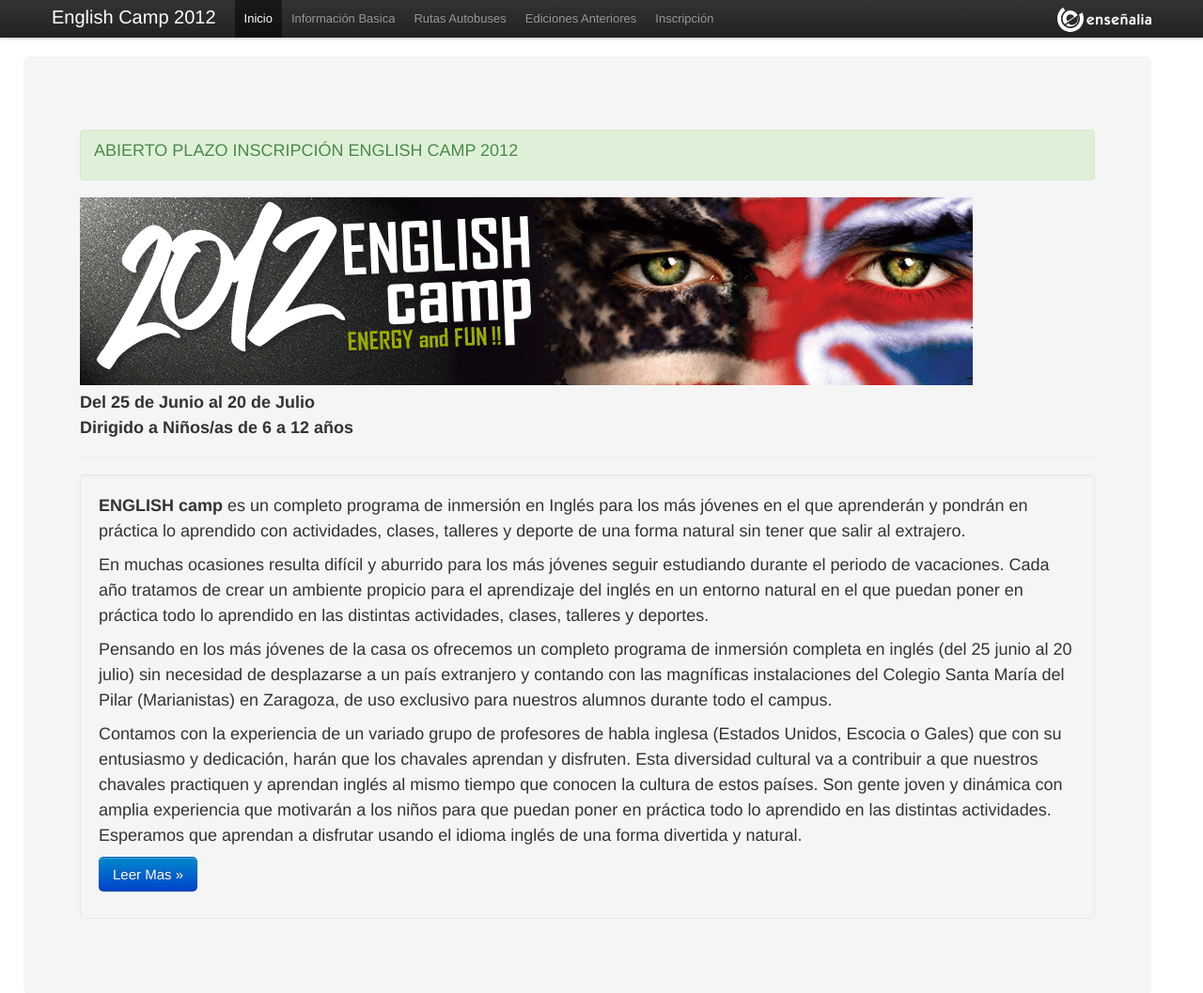
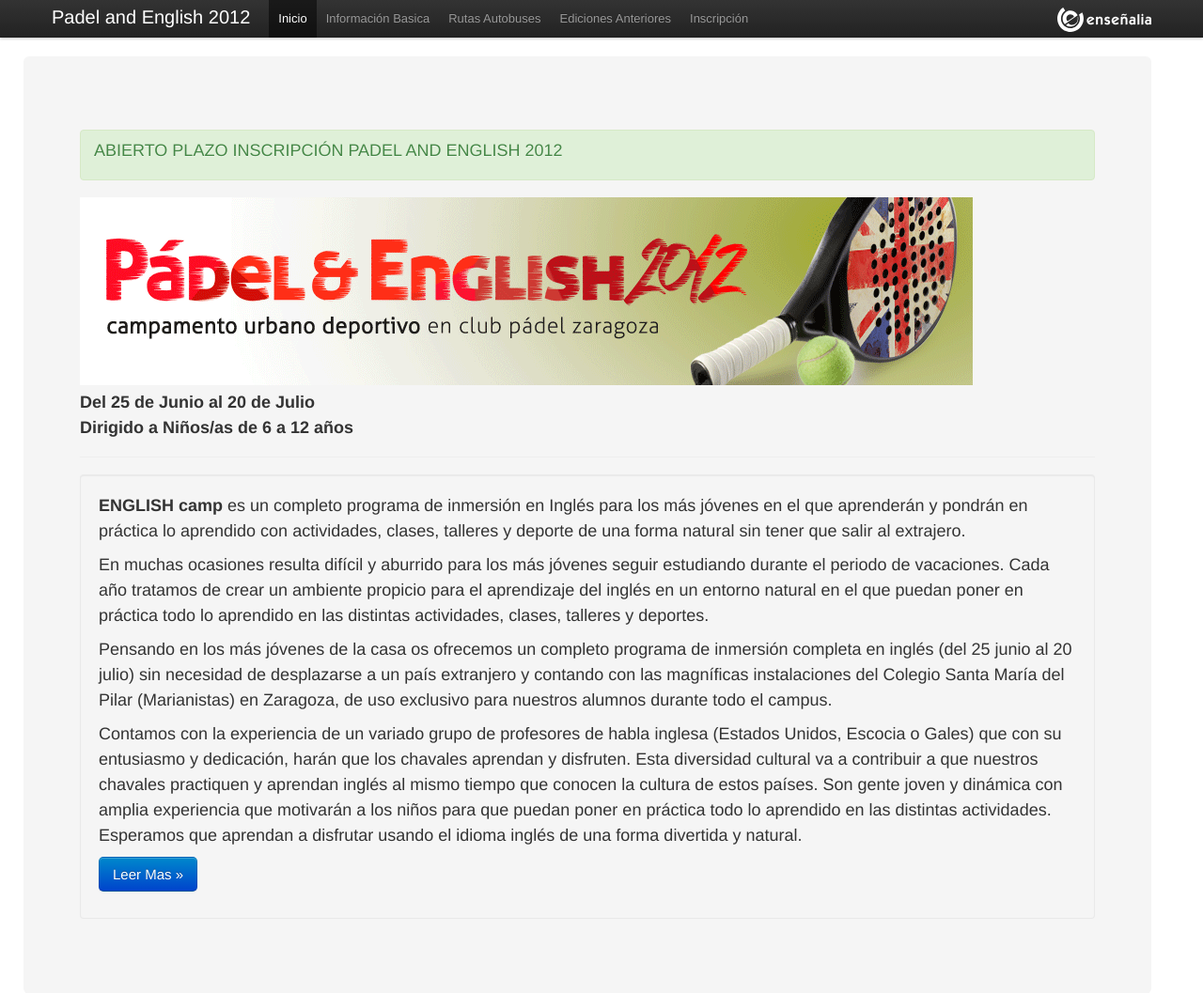
Before and after one commit to sbarrat/campus, a PHP site: page / in a window 1280 px wide. Shown: the top 1057 px of the page at 94% size. Run offline with PHP 8.4, Linux system fonts and the light colour scheme; some libraries are stand-ins or nearby versions.

Commit message:
Inicialización Rama Padel Change-Id: I45d7901b1db545e263da7324e7230722999119b5

```diff
--- a/index.php
+++ b/index.php
@@ -16,13 +16,13 @@ $consulta = new Consulta('Mysql');
  * @var author
  */
 $copyright = "&copy;www.ensenalia.com::".date('Y');
-$title = 'English Camp '.date('Y');
-$description = 'English Camp '.date('Y').' - Campamento de Inglés Urbano en Zaragoza';
+$title = 'Padel and English '.date('Y');
+$description = 'Padel and English '.date('Y').' - Campamento de Inglés Urbano en Zaragoza';
 $author = "Ruben Lacasa <ruben@rubenlacasa.es>";
-$imgForm = 'img/summer.png';
+$imgForm = 'img/padel.png';
 $fechasCampus = 'Del 25 de Junio al 20 de Julio';
 $edadCampus = 'Dirigido a Niños/as de 6 a 12 años';
-$campus = 'english';
+$campus = 'padel';
 ?>
 <!doctype html>
 <!--[if lt IE 7]> <html class="no-js lt-ie9 lt-ie8 lt-ie7" lang="en"> <![endif]-->
```
Also changed, not shown: img/padel.png (added).
